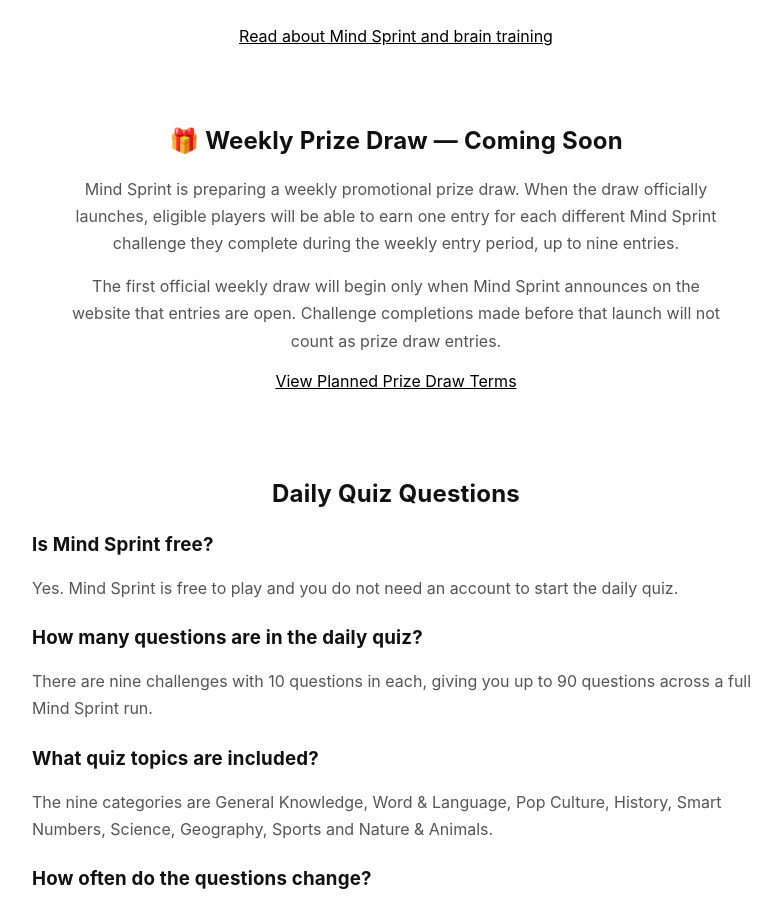
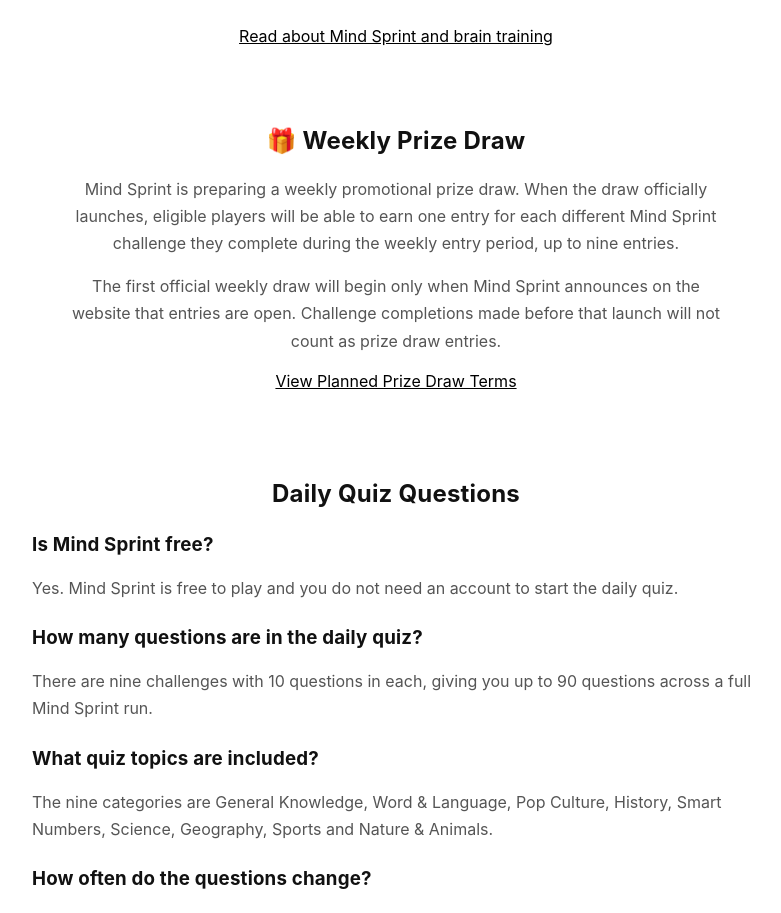
Before and after one commit to justinchase1984/mind-sprint, a Next.js app: page / in a window 1280 px wide. Shown: the part 2044-2957 px from the top of the page, without its empty margins (244-1025 px from the left). Built offline with nearby package versions, Linux system fonts and the light colour scheme; no server answers.

Commit message:
Update index.tsx

```diff
--- a/pages/index.tsx
+++ b/pages/index.tsx
@@ -984,8 +984,7 @@ export default function Home() {
           }}
         >
           <h2>
-            🎁 Weekly Prize Draw —
-            Coming Soon
+            🎁 Weekly Prize Draw
           </h2>
 
           <p
```
